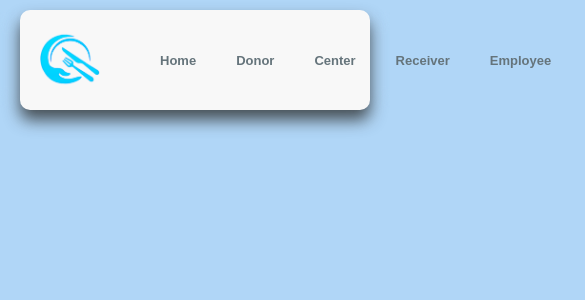
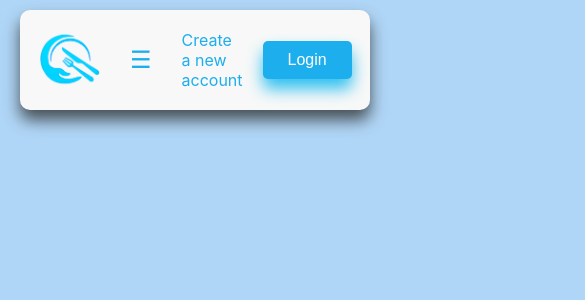
Before and after one commit to Arunitdy/Food-Donation-and-Distribution-Management-System, a React (Create React App) app in the folder client/: page / in a window 390 px wide. Shown: the top 300 px of the page, 585 px wide, since content can reach past the window. Built offline with nearby package versions, Linux system fonts and the light colour scheme.

Commit message:
/* NavBar Toggle Button (for opening/closing the NavMenu) */

```diff
--- a/client/src/App.css
+++ b/client/src/App.css
@@ -35,7 +35,6 @@ Button:active {
 .NavBar-logo{
   width: 60px;
   margin: 1px 20px;
-  padding: 0px;
 
 }
 /* NavButton group container */
@@ -67,8 +66,7 @@ Button:active {
 .individual-NavButton:hover {
   color: #1caeed;
   transform:scale(1.1);
-  transition: color 0.3s ease;
-  transition: transform 0.3s ease;
+  transition: color 0.3s ease,transform 0.3s ease;
 }
 
 .individual-NavButton:active {
@@ -119,6 +117,55 @@ Button:active {
   border: none;
   background-color: transparent;
 }
+/* NavBar Toggle Button (for opening/closing the NavMenu) */
+.NavBar-Toggle {
+  background-color: transparent;
+  color: #1caeed;
+  border: none;
+  font-size: 24px;
+  cursor: pointer;
+  padding: 10px;
+  display: none;  /* Hidden on large screens */
+}
 
+.NavBar-Toggle:hover {
+  color: #fcfbfa;
+  transform: scale(1.1);
+  transition: color 0.3s ease, transform 0.3s ease;
+}
 
-/**/
+/* Pop-out NavButton container (for small screens) */
+.NavButton-Popup {
+  position: absolute;
+  top: 70px;
+  right: 20px;
+  background-color: #f8f8f8;
+  box-shadow: 0 0.625em 1em 0 rgba(42, 43, 42, 0.79);
+  border-radius: 10px;
+  padding: 20px;
+  display: flex;
+  flex-direction: column;
+  align-items: center;
+  z-index: 100;
+}
+
+.NavButton-Popup .individual-NavButton {
+  margin-bottom: 10px;
+}
+
+/* Responsive design - show/hide based on screen size */
+@media screen and (max-width: 768px) {
+  .NavButton {
+    display: none;  /* Hide NavButton on small screens */
+  }
+
+  .NavBar-Toggle {
+    display: block;  /* Show toggle button on small screens */
+  }
+}
+
+@media screen and (min-width: 769px) {
+  .NavButton-Popup {
+    display: none;  /* Hide pop-out menu on large screens */
+  }
+}
--- a/client/src/App.js
+++ b/client/src/App.js
@@ -26,11 +26,16 @@ function useSignButtonListener(ref, setLoginVisible) {
 
 function App() {
   const [loginVisible, setLoginVisible] = useState(false); // Manage visibility of Login
+  const [navVisible, setNavVisible] = useState(false); // For NavButton popup visibility
   const signButtonRef = useRef(null);
   const [loginSiginin, setLoginSiginin] = useState(true); // To toggle login and create-account visibility
 
   // Use custom hook for cleaner code
   useSignButtonListener(signButtonRef, setLoginVisible);
+
+  const toggleNavMenu = () => {
+    setNavVisible(!navVisible);
+  };
 
   return (
     <div className="App">
@@ -39,6 +44,13 @@ function App() {
       <div className="body">
         <div className="NavBar">
           <img className="NavBar-logo" src="logo.png" alt="logo" />
+
+          {/* Button to open the pop-out menu (Visible only on small screens) */}
+          <button className="NavBar-Toggle" onClick={toggleNavMenu}>
+            {navVisible ? '✖' : '☰'} {/* Menu icon or Close icon */}
+          </button>
+
+          {/* Regular NavButton group (Visible only on larger screens) */}
           <div className="NavButton">
             <button className="Home individual-NavButton">Home</button>
             <button className="Donor individual-NavButton">Donor</button>
@@ -47,22 +59,31 @@ function App() {
             <button className="Employee individual-NavButton">Employee</button>
           </div>
 
-          {/* Conditional rendering of Login and Create Account buttons */}
-          {loginSiginin ?
-          (
+          {/* Conditional rendering for pop-out NavButton menu (only on small screens) */}
+          {navVisible && (
+            <div className="NavButton-Popup">
+              <button className="individual-NavButton">Home</button>
+              <button className="individual-NavButton">Donor</button>
+              <button className="individual-NavButton">Center</button>
+              <button className="individual-NavButton">Receiver</button>
+              <button className="individual-NavButton">Employee</button>
+            </div>
+          )}
+
+          {loginSiginin ? (
             <div className="NavBar-Auth">
               <a className="navBar-a-creat-new-account" href="#">
                 Create a new account
               </a>
               <button className="Login-button-navBar" ref={signButtonRef}>Login</button>
             </div>
-            ): (
+          ) : (
             <div className="NavBar-Auth">
               <button className='NavBar-Auth-profile-button'>
-                <img  className="NavBar-Auth-profile-button-img"src='profile.png'></img>
+                <img className="NavBar-Auth-profile-button-img" src='profile.png' alt='profile'/>
               </button>
-            </div>)
-          }
+            </div>
+          )}
         </div>
       </div>
     </div>
--- a/client/src/Login/Login.js
+++ b/client/src/Login/Login.js
@@ -51,7 +51,7 @@ const Login = ({ setLoginVisible, setLoginSiginin }) => {
       setErrorMessage('An error occurred. Please try again.');
 
       setLoginVisible(false); // Close login modal
-      setLoginSiginin(false); // Hide login and create account in NavBar
+      setLoginSiginin(false); // Hide login button in NavBar
     }
   };
 
```
